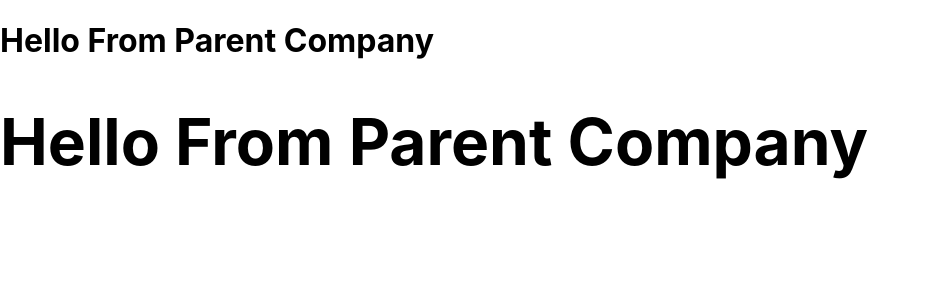
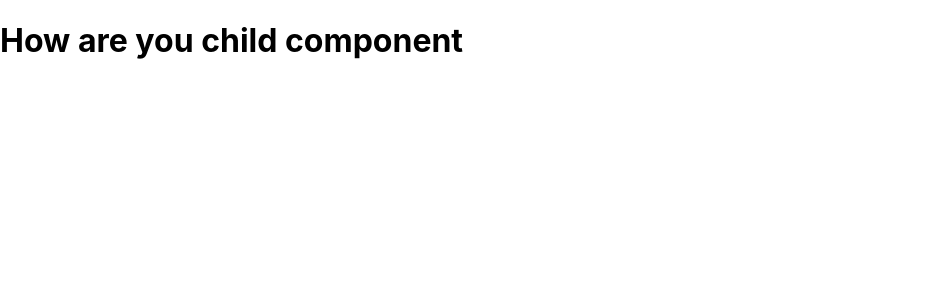
Before and after one commit to AshwarthReddy/react-app, a React (Create React App) app: page / in a window 1280 px wide. Shown: the top 300 px of the page, without its empty margins (0-928 px from the left). Built offline with nearby package versions, Linux system fonts and the light colour scheme.

Commit message:
funcational way of react context added.

```diff
--- /dev/null
+++ b/src/components/react-context/ReactContext1.js
@@ -0,0 +1,32 @@
+import React from 'react';
+
+
+const context = React.createContext();
+class ReactContext1 extends React.Component{
+
+    render(){
+
+       const msg =  "How are you child component";
+        return (
+                 <div>
+                     <context.Provider value = {msg}>
+                <Parent />
+                </context.Provider>
+                </div>
+
+        );
+    }
+}
+
+export const Parent = (props) => (<Child />);
+
+
+export const Child = (props) =>   {
+    return (
+        <h1><context.Consumer>{(data) => data }</context.Consumer></h1>
+    );
+};
+
+
+
+export default ReactContext1;
--- a/src/index.js
+++ b/src/index.js
@@ -6,11 +6,13 @@ import reportWebVitals from './reportWebVitals';
 import  Greeting  from './components/Greeting';
 import CheckYourVoteEligibility from './components/class_conditional_rendering/CheckYourVoteEligibility'
 import  ReactContext from './components/react-context/ReactContext'
+import ReactContext1 from './components/react-context/ReactContext1'
 ReactDOM.render(
   <React.StrictMode>
     {/*<App />*/}
       {/* <CheckYourVoteEligibility /> */}
-      <ReactContext />
+      {/* <ReactContext /> */}
+      <ReactContext1 />
       { /* <Greeting isLoggedIn = {false} /> */}
   </React.StrictMode>,
   document.getElementById('root')
```
